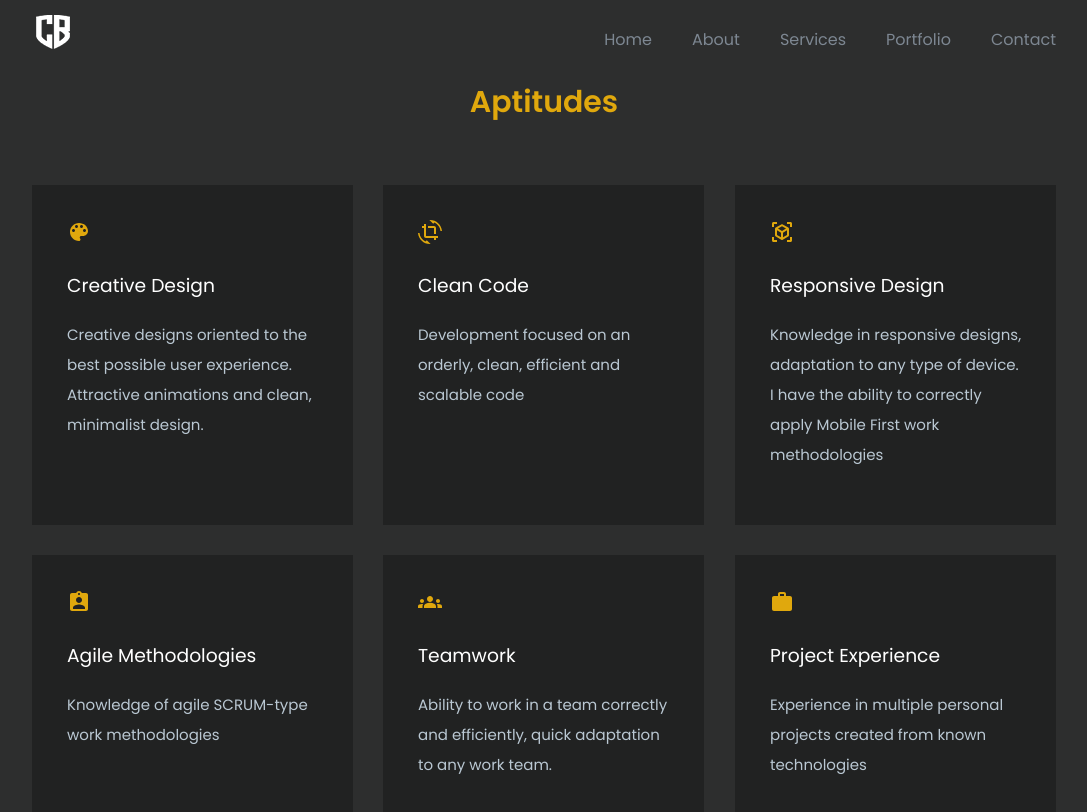
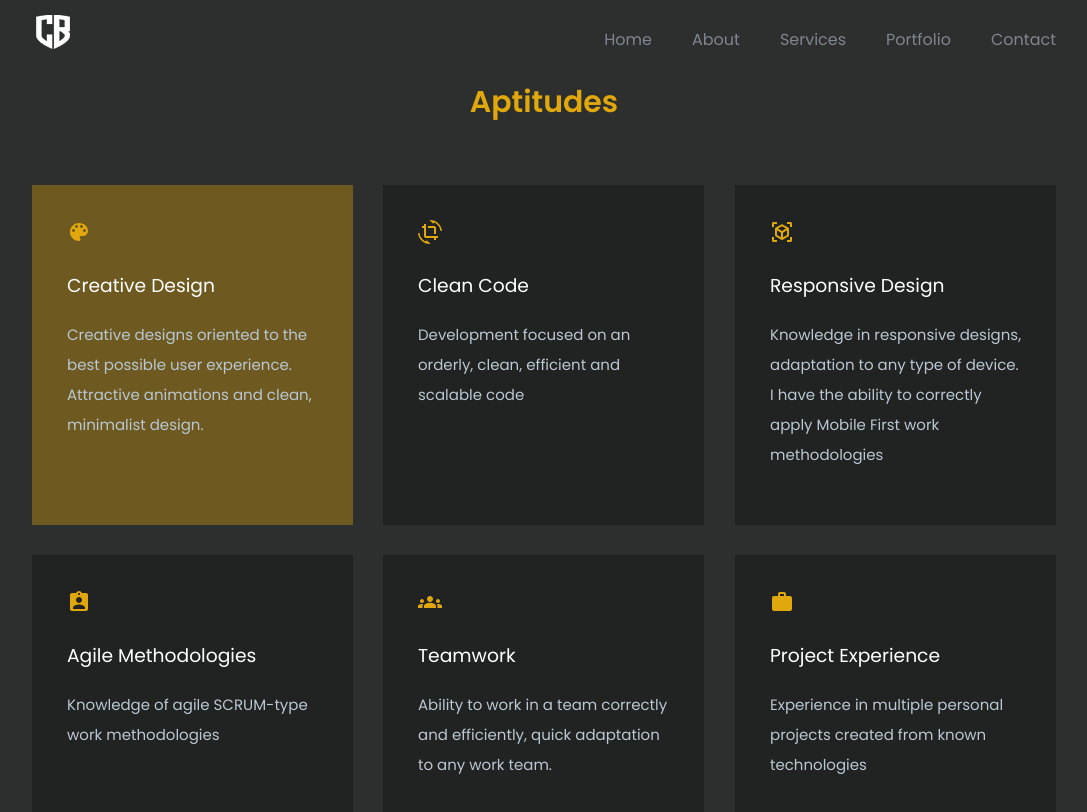
Before and after one commit to cbenitez02/my-portfolio, a React (Create React App) app: page /services in a window 1280 px wide. In both pictures the pointer is over the element 288 px from the left and 355 px from the top of the page. Shown: the top 812 px of the page, without its empty margins (96-1183 px from the left). Built offline with nearby package versions, Linux system fonts and the light colour scheme.

Commit message:
Hover service card added

```diff
--- a/src/App.css
+++ b/src/App.css
@@ -370,3 +370,8 @@ footer i {
 .portfolioTop{
   margin-top: 50px;
 }
+
+.cardhover:hover{
+  background-color: #e0a80d5d;
+
+}
--- a/src/components/pages/Services.jsx
+++ b/src/components/pages/Services.jsx
@@ -10,7 +10,7 @@ export const Services = () => {
           <Heading title='Aptitudes' />
           <div className='content grid3'>
             {services.map((item) => (
-              <div className='box' data-aos='flip-left'>
+              <div className='box cardhover' data-aos='flip-left' style={{transition: "all 250ms ease"}}>
                 <i>{item.icon}</i>
                 <h3>{item.title}</h3>
                 <p>{item.desc}</p>
```
